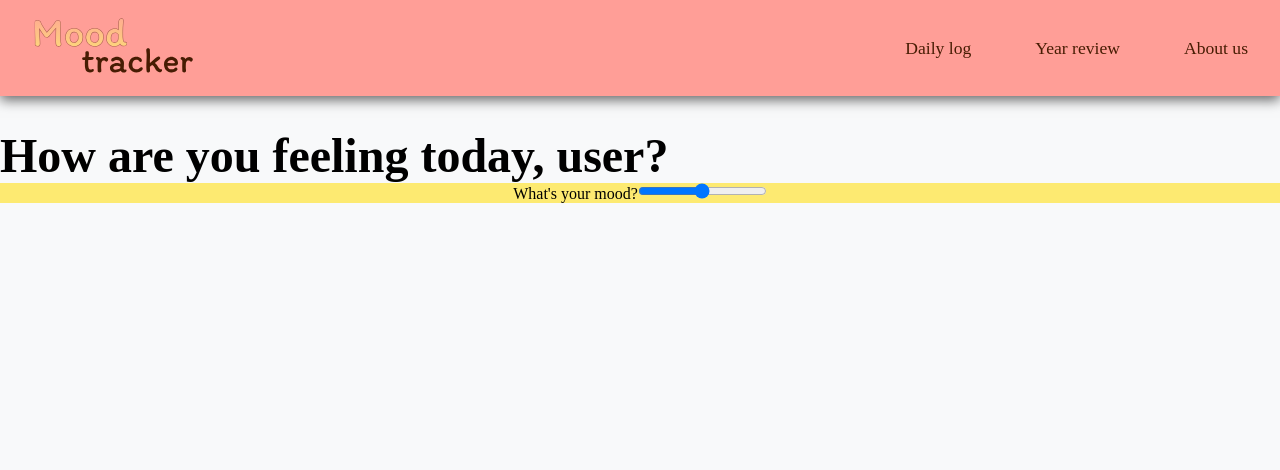
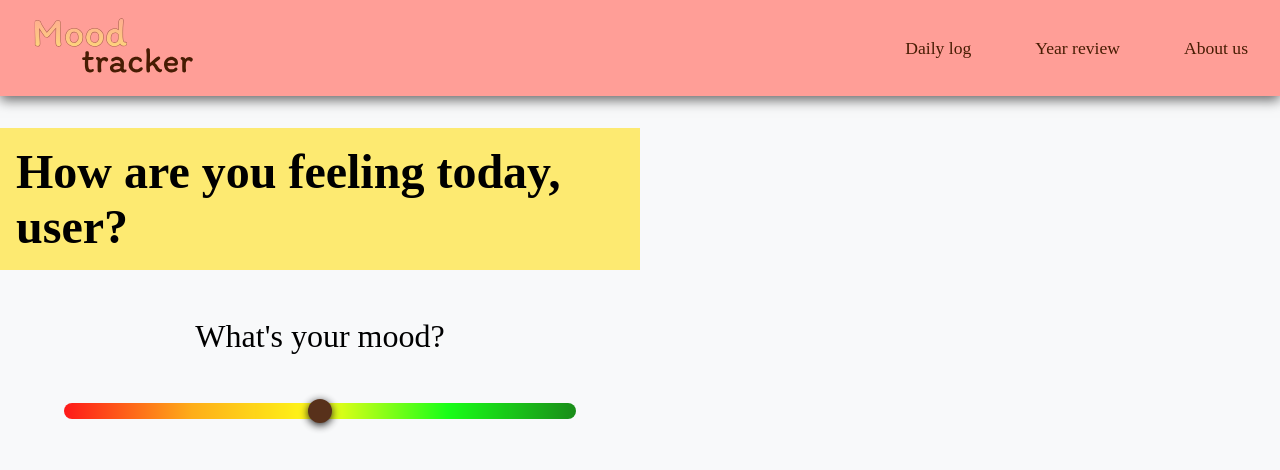
Before and after one commit to Elisabeth039/Mood-tracker, a React (Vite) app: page / in a window 1280 px wide. Shown: the top 470 px of the page. Built offline with nearby package versions, Linux system fonts and the light colour scheme.

Commit message:
add styles to slider thumb

```diff
--- a/src/App.css
+++ b/src/App.css
@@ -64,12 +64,67 @@ body{
 }
 
 .greeting {
+  background-color: #FDEA71;
+  padding: 1rem;
  font-size: 3rem;
  font-weight:600;
 }
 
 .mood-container{
-  background-color: #FDEA71;
-  margin: 1,5rem 0;
+  display: flex;
+  flex-direction: column;
+  grid-column: 1;
+  gap:3rem;
+  padding: 3rem 4rem;
+  min-height: 8rem;
   text-align: center;
+  font-size: 2rem;
 }
+
+.mood-slider{
+  appearance: none;
+  height: 1rem;
+  border-radius: 1rem;
+  background: linear-gradient(to right,
+     red,
+     orange,
+     yellow,
+     lime,
+     green
+  );
+  opacity: 0.9;
+  cursor: pointer;
+}
+
+.mood-slider::-webkit-slider-thumb{
+  appearance: none;
+  width: 1.5rem;
+  height:1.5rem ;
+  background: var(--dark-brown);
+  border-radius: 50%;
+  box-shadow: 0 2px 8px rgba(0 0 0);
+  cursor:grab;
+}
+
+.mood-slider::-moz-range-thumb{
+  appearance: none;
+  width: 1.5rem;
+  height:1.5rem ;
+  background: var(--dark-brown);
+  border-radius: 50%;
+  box-shadow: 0 2px 8px rgba(0 0 0);
+  cursor:grab;
+}
+
+.mood-slider::-webkit-slider-thumb:hover{
+  transform: translateY(-2px);
+}
+
+.mood-slider::-moz-range-thumb:hover{
+  transform: translateY(-2px);
+}
+
+.main-content{
+  display: grid;
+  grid-template-columns: 1fr 1fr;
+}
--- a/src/App.jsx
+++ b/src/App.jsx
@@ -10,7 +10,7 @@ function App() {
     <div className="main-content">
       <p className="greeting">How are you feeling today, user?</p>
       <div className="mood-container">
-        <label htmlFor="mood">What's your mood?</label>
+        <label htmlFor="mood" className="mood-qstn">What's your mood?</label>
         <input
         type='range'
         id='mood'
```
